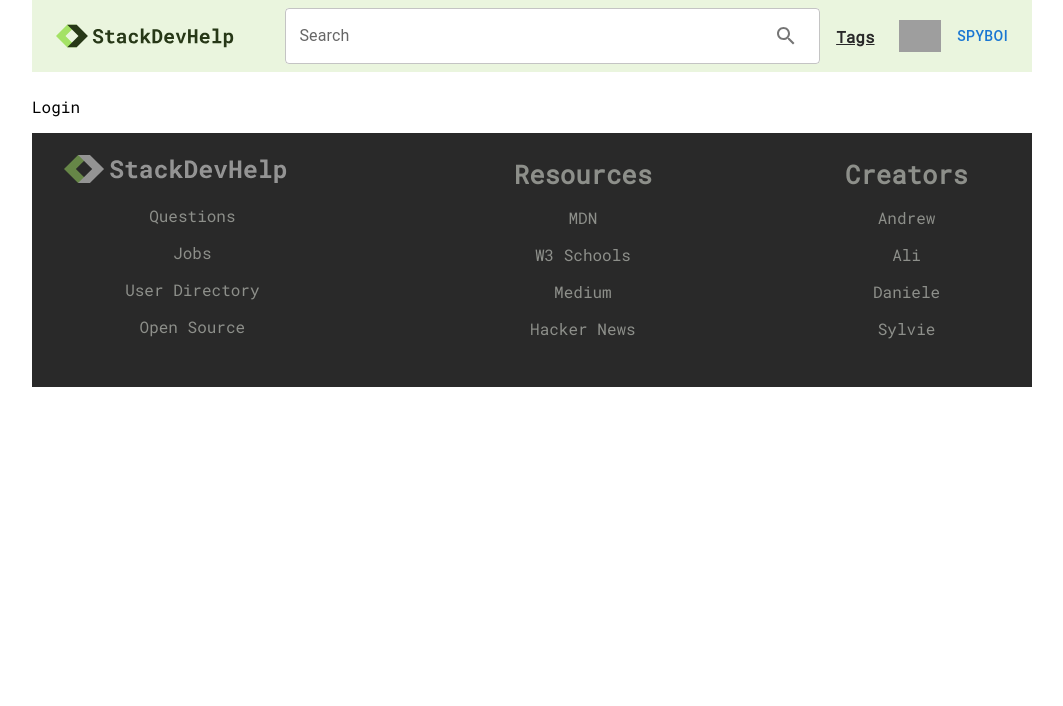
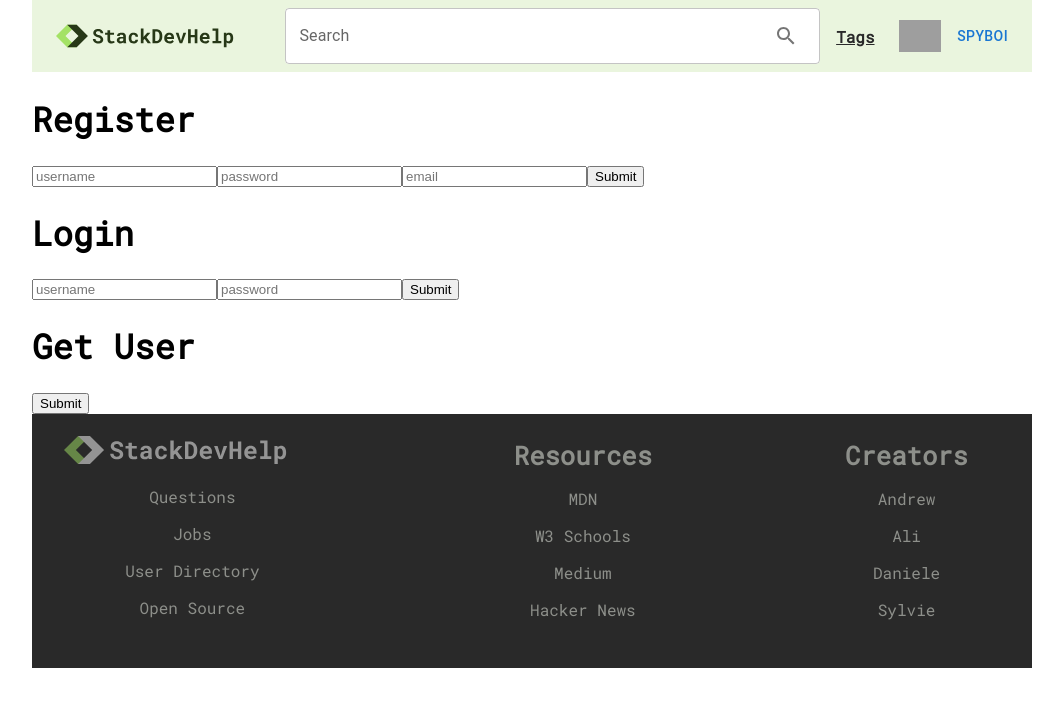
Before and after one commit to SaltySpitton/FrontEnd, a React (Create React App) app: page /login in a window 1280 px wide. Shown: the top 706 px of the page, without its empty margins (108-1171 px from the left). Built offline with nearby package versions, Linux system fonts and the light colour scheme; grey boxes are pictures that could not be loaded.

Commit message:
:tada: create user login and register form with user authentication

```diff
--- a/src/components/Login.js
+++ b/src/components/Login.js
@@ -1,12 +1,87 @@
-import React from 'react';
+import React, { useState } from "react";
+
+import Axios from "axios";
 
 const Login = () => {
+  const [registerUsername, setRegisterUsername] = useState("");
+  const [registerPassword, setRegisterPassword] = useState("");
+  const [registerEmail, setRegisterEmail] = useState("");
+  const [loginUsername, setLoginUsername] = useState("");
+  const [loginPassword, setLoginPassword] = useState("");
+  const [data, setData] = useState(null);
+  const register = () => {
+    Axios({
+      method: "POST",
+      data: {
+        username: registerUsername,
+        password: registerPassword,
+        email: registerEmail,
+      },
+      withCredentials: true,
+      url: "http://localhost:4200/users/register",
+    }).then((res) => console.log(res));
+  };
+  const login = () => {
+    Axios({
+      method: "POST",
+      data: {
+        username: loginUsername,
+        password: loginPassword,
+      },
+      withCredentials: true,
+      url: "http://localhost:4200/users/login",
+    }).then((res) => console.log(res));
+  };
+  const getUser = () => {
+    Axios({
+      method: "GET",
+      withCredentials: true,
+      url: "http://localhost:4200/users",
+    }).then((res) => {
+      setData(res.data);
+      console.log(res.data);
+      console.log(`we hit this routr`);
+    });
+  };
+  return (
+    <div className="App">
+      <div>
+        <h1>Register</h1>
+        <input
+          placeholder="username"
+          onChange={(e) => setRegisterUsername(e.target.value)}
+        />
+        <input
+          placeholder="password"
+          onChange={(e) => setRegisterPassword(e.target.value)}
+        />
+        <input
+          placeholder="email"
+          onChange={(e) => setRegisterEmail(e.target.value)}
+        />
+        <button onClick={register}>Submit</button>
+      </div>
 
+      <div>
+        <h1>Login</h1>
+        <input
+          placeholder="username"
+          onChange={(e) => setLoginUsername(e.target.value)}
+        />
+        <input
+          placeholder="password"
+          onChange={(e) => setLoginPassword(e.target.value)}
+        />
+        <button onClick={login}>Submit</button>
+      </div>
 
-  return( <>
-
-    <p>Login</p>
-  </>)
+      <div>
+        <h1>Get User</h1>
+        <button onClick={getUser}>Submit</button>
+        {data ? <h1>Welcome Back {data.username}</h1> : null}
+      </div>
+    </div>
+  );
 };
 
 export default Login;
```
